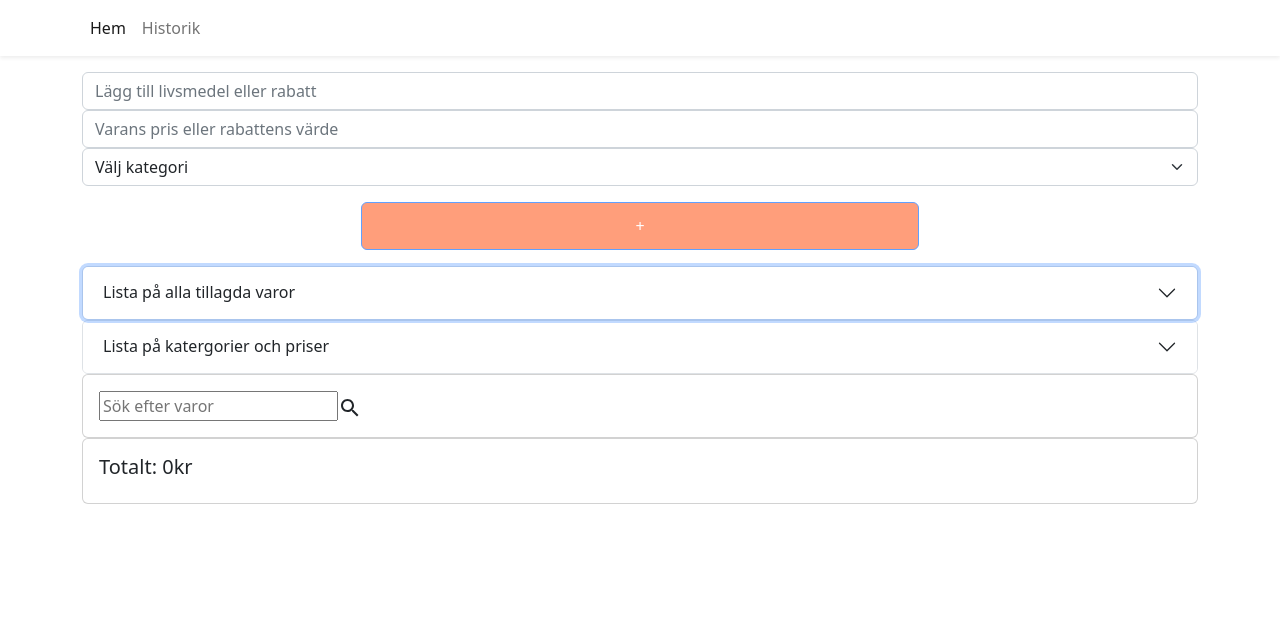
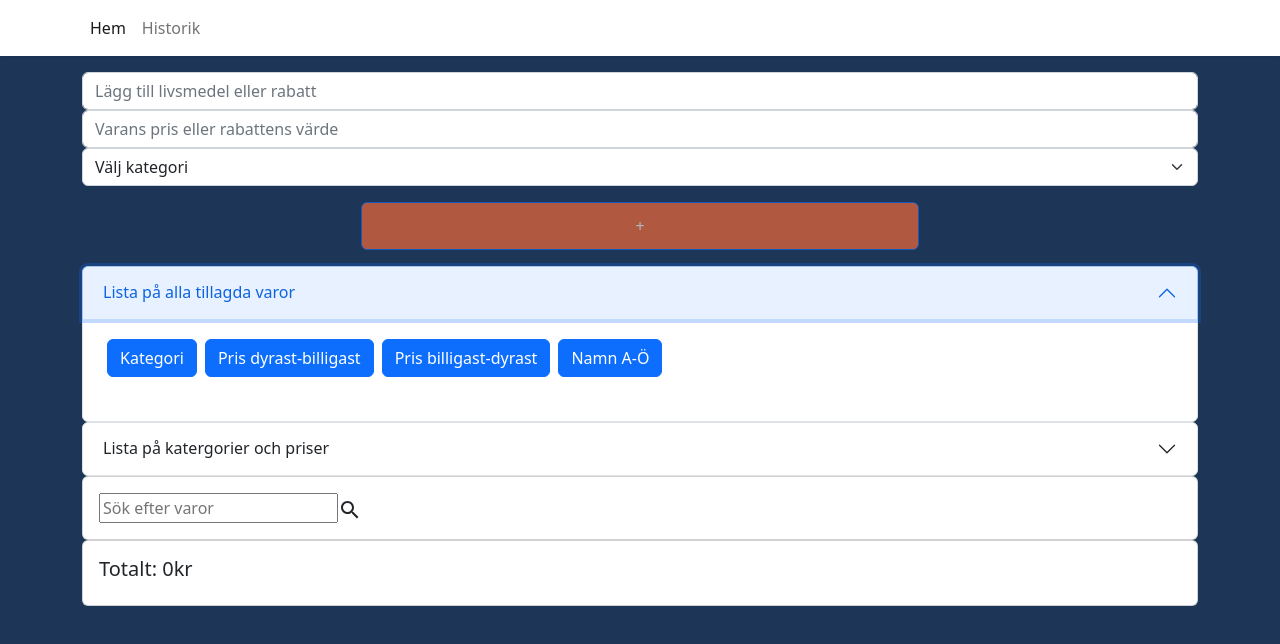
Before and after one commit to Pernilla-tech/foodbudget, a React (Vite) app: page / in a window 1280 px wide. Both pictures are taken after a click on the button "Lista på alla tillagda varor". Shown: the top 644 px of the page. Built offline with nearby package versions, Linux system fonts and the light colour scheme.

Commit message:
add sort functionality

```diff
--- a/src/App.tsx
+++ b/src/App.tsx
@@ -1,11 +1,13 @@
 import { Routes, Route } from "react-router-dom";
-import { Container, Card } from "react-bootstrap";
+import { Container, Card, Button } from "react-bootstrap";
 import History from "./pages/History";
 import Home from "./pages/Home";
 import Navbar from "./components/Navbar";
 import InputField from "./components/InputField";
-import React, { useState } from "react";
+import { useState } from "react";
+import "../public/styles.css";
 import ItemList from "./components/ItemList";
+
 import { AdjustItemQuantity, ItemModel, RemoveItems } from "./models/Model";
 import { readLocalstorage, useLocalStorage } from "./hooks/useLocalStorage";
 import SearchBar from "./components/SearchBar";
@@ -13,7 +15,8 @@ import Accordion from "react-bootstrap/Accordion";
 
 function App() {
 	const [items, setItems] = useState<Array<ItemModel>>(readLocalstorage);
-
+	const [sortProperty, setSortProperty] = useState<string>("");
+	const [sortProp, setSortProp] = useState<string>("");
 	useLocalStorage({ items });
 
 	const handleAdd = (item: ItemModel) => {
@@ -69,13 +72,6 @@ function App() {
 		return totals;
 	}, {});
 
-	items.sort((firstItem, secondItem) => firstItem.price - secondItem.price); //sorterar minsta priset för en vara - högsta priset för en vara
-
-	// categoryTotals = { mejeri: 123, hushall: 456, ... };
-	// -> [ {category: 'mejeri', total: 123}, { category: 'hushall', total: 456 }, ..... ]
-	// Object.keys(categoryyTotals) --> ['mejeri','hushall',......]
-	//
-
 	const categoryTotalsArray: CategoryTotalsArray = Object.keys(
 		categoryTotals
 	).map((key) => {
@@ -89,10 +85,43 @@ function App() {
 		return total + item;
 	}, 0); //hämtar alla värden från kategorierna.
 
+	// let categorys: undefined;
+
+	items.sort((firstItem, secondItem) => firstItem.price - secondItem.price); //sorterar minsta priset för en vara - högsta priset för en vara
+
+	// categoryTotals = { mejeri: 123, hushall: 456, ... };
+	// -> [ {category: 'mejeri', total: 123}, { category: 'hushall', total: 456 }, ..... ]
+	// Object.keys(categoryyTotals) --> ['mejeri','hushall',......]
+	//
+
+	console.log(items);
+
+	const sortByCategory = () => {
+		setSortProperty("category");
+	};
+	const sortByHighestPrice = () => {
+		setSortProperty("priceHighest");
+	};
+	const sortByLowestPrice = () => {
+		setSortProperty("priceLowest");
+	};
+	const sortByItem = () => {
+		setSortProperty("item");
+	};
+
+	const sortedItems = [...items].sort((a, b) => {
+		if (sortProperty === "category")
+			return a.category.localeCompare(b.category);
+		else if (sortProperty === "priceHighest") return b.price - a.price;
+		else if (sortProperty === "priceLowest") return a.price - b.price;
+		else if (sortProperty === "item") return a.item.localeCompare(b.item);
+		else return 0;
+	});
+
 	return (
-		<div>
+		<div className="app">
 			<Navbar />
-			<Container style={{ background: "white" }}>
+			<Container>
 				<Routes>
 					<Route path="/" element={<Home />} />
 					<Route path="/history" element={<History />} />
@@ -101,11 +130,21 @@ function App() {
 				<InputField handleAdd={handleAdd} />
 
 				<Accordion defaultActiveKey="0">
-					<Accordion.Item eventKey="0">
+					<Accordion.Item eventKey="1">
 						<Accordion.Header>Lista på alla tillagda varor</Accordion.Header>
 						<Accordion.Body>
+							<div className="sortButtons">
+								<Button onClick={sortByCategory}>Kategori</Button>
+								<Button onClick={sortByHighestPrice}>
+									Pris dyrast-billigast
+								</Button>
+								<Button onClick={sortByLowestPrice}>
+									Pris billigast-dyrast
+								</Button>
+								<Button onClick={sortByItem}>Namn A-Ö</Button>
+							</div>
 							<ItemList
-								items={items}
+								items={sortedItems}
 								setItems={setItems}
 								adjustItemQuantity={adjustItemQuantity}
 								removeItems={removeItems}
--- a/src/components/SingleItem.tsx
+++ b/src/components/SingleItem.tsx
@@ -2,10 +2,6 @@ import React, { useEffect, useRef, useState } from "react";
 import { Button, Card } from "react-bootstrap";
 import { AdjustItemQuantity, ItemModel, RemoveItems } from "../models/Model";
 import EditIcon from "@mui/icons-material/Edit";
-import {
-	SettingsRemoteSharp,
-	SettingsSystemDaydreamSharp,
-} from "@mui/icons-material";
 
 const SingleItem: React.FC<{
 	item: ItemModel;
```
